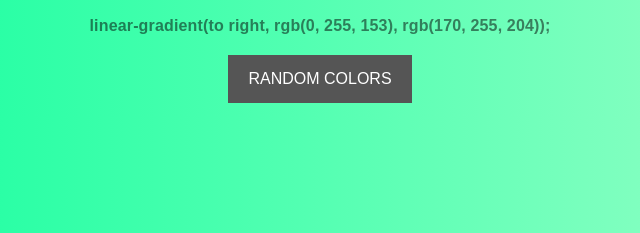
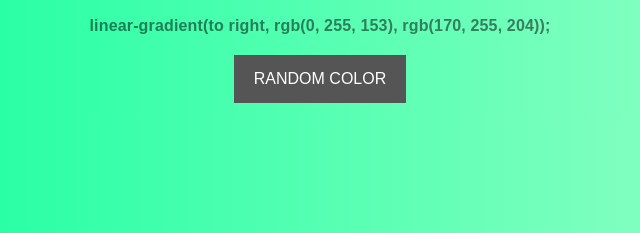
Before and after one commit to jayloh90/background-generator, a plain HTML site: page index.html in a window 1280 px wide. Shown: the part 282-515 px from the top of the page, 320-960 px from the left. Drawn offline with Linux system fonts and the light colour scheme.

Commit message:
adjustments

```diff
--- a/index.html
+++ b/index.html
@@ -10,7 +10,7 @@
 	<input class="color2" type="color" name="color2" value="#aaffcc">
 	<h2>Current CSS Background</h2>
 	<h3></h3>
-	<button>Random Colors</button>
+	<button>Random Color</button>
 	<script type="text/javascript" src="script.js"></script>
 </body>
 </html>
```
